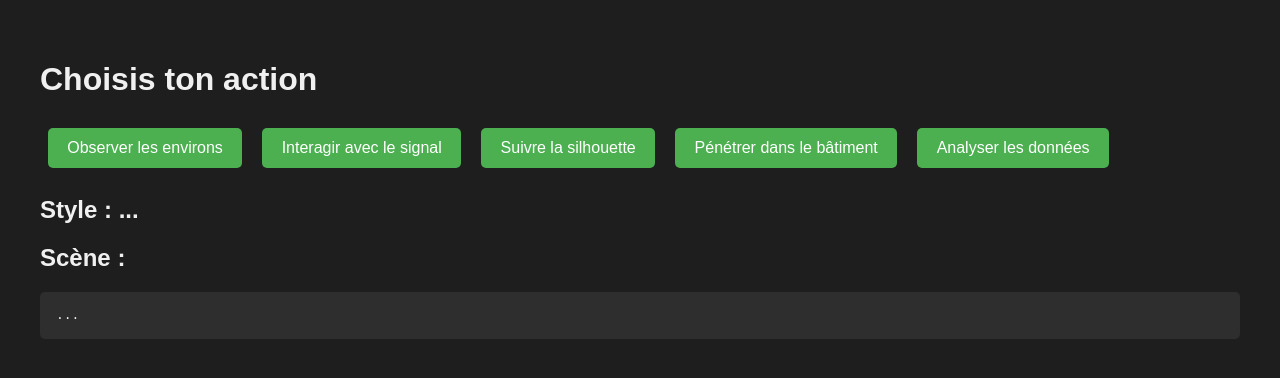
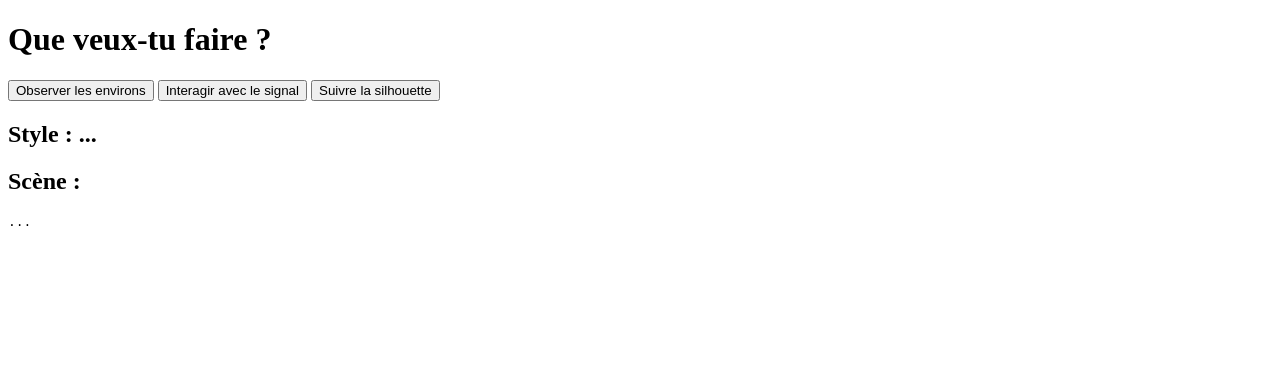
Before and after one commit to ManaStudio/ext, a plain HTML site: page index.html in a window 1280 px wide. Drawn offline with Linux system fonts and the light colour scheme.

Commit message:
Update index.html

```diff
--- a/index.html
+++ b/index.html
@@ -2,60 +2,28 @@
 <html lang="fr">
 <head>
   <meta charset="UTF-8">
-  <title>Générateur de scènes narratives</title>
-  <style>
-    body {
-      font-family: Arial, sans-serif;
-      padding: 2rem;
-      background-color: #1e1e1e;
-      color: #f0f0f0;
-    }
-    button {
-      margin: 0.5rem;
-      padding: 0.7rem 1.2rem;
-      font-size: 1rem;
-      background-color: #4caf50;
-      color: white;
-      border: none;
-      cursor: pointer;
-      border-radius: 5px;
-    }
-    button:hover {
-      background-color: #45a049;
-    }
-    pre {
-      background-color: #2e2e2e;
-      padding: 1rem;
-      border-radius: 5px;
-      white-space: pre-wrap;
-    }
-  </style>
+  <title>Scène interactive</title>
 </head>
 <body>
-  <h1>Choisis ton action</h1>
+  <h1>Que veux-tu faire ?</h1>
 
-  <div id="actions">
-    <button onclick="genererScene('Observer les environs')">Observer les environs</button>
-    <button onclick="genererScene('Interagir avec le signal')">Interagir avec le signal</button>
-    <button onclick="genererScene('Suivre la silhouette')">Suivre la silhouette</button>
-    <button onclick="genererScene('Pénétrer dans le bâtiment')">Pénétrer dans le bâtiment</button>
-    <button onclick="genererScene('Analyser les données')">Analyser les données</button>
-  </div>
+  <button onclick="generer('Observer les environs')">Observer les environs</button>
+  <button onclick="generer('Interagir avec le signal')">Interagir avec le signal</button>
+  <button onclick="generer('Suivre la silhouette')">Suivre la silhouette</button>
 
   <h2>Style : <span id="style">...</span></h2>
   <h2>Scène :</h2>
   <pre id="scene">...</pre>
 
   <script>
-    async function genererScene(choix) {
+    async function generer(choix) {
       try {
-        const response = await fetch('https://ext-server-7hxa.onrender.com/generer-scene', {
+        const res = await fetch('https://ext-server-7hxa.onrender.com/generer-scene', {
           method: 'POST',
           headers: { 'Content-Type': 'application/json' },
           body: JSON.stringify({ langue: 'fr', choix })
         });
-
-        const data = await response.json();
+        const data = await res.json();
         document.getElementById('style').textContent = data.style || 'inconnu';
         document.getElementById('scene').textContent = data.texte || 'Erreur de génération';
       } catch (error) {
```
